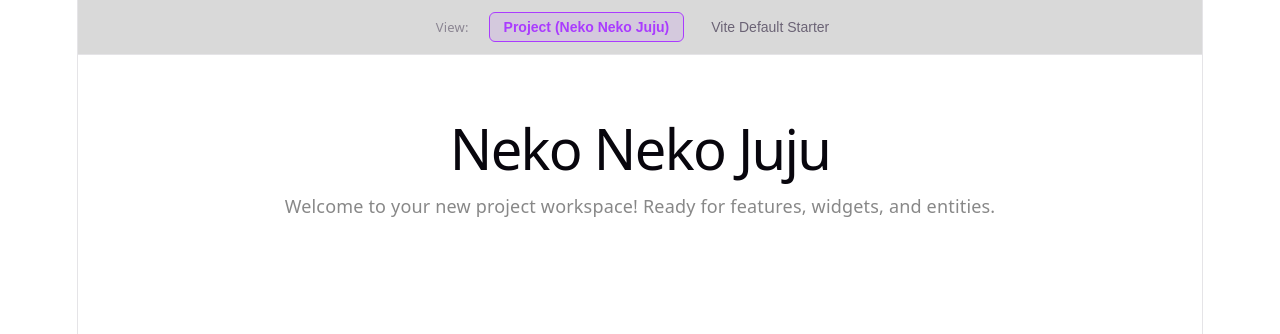
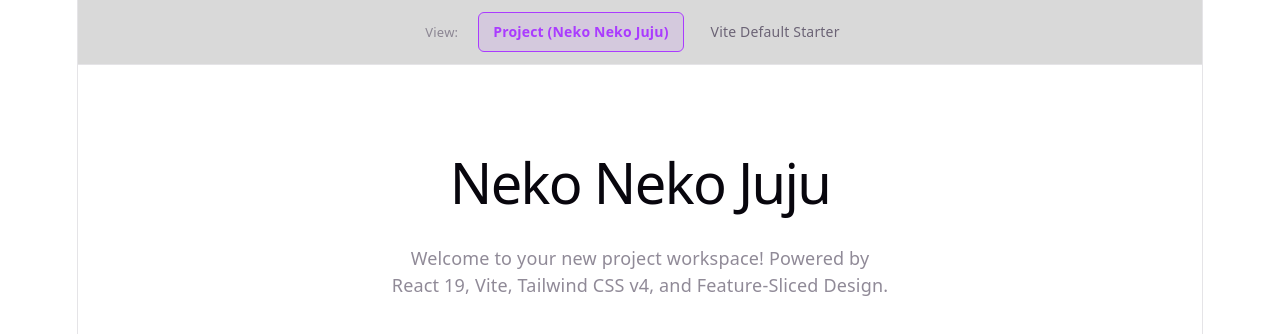
Before and after one commit to chulman444/2026-09-07-Neko-Neko-Juju, a React (Vite) app: page / in a window 1280 px wide. Shown: the top 334 px of the page. Built offline with nearby package versions, Linux system fonts and the light colour scheme.

Commit message:
feat(styling): install and configure Tailwind CSS v4 and host 0.0.0.0

```diff
--- a/package.json
+++ b/package.json
@@ -10,8 +10,10 @@
     "preview": "vite preview"
   },
   "dependencies": {
+    "@tailwindcss/vite": "^4.3.3",
     "react": "^19.2.8",
-    "react-dom": "^19.2.8"
+    "react-dom": "^19.2.8",
+    "tailwindcss": "^4.3.3"
   },
   "devDependencies": {
     "@types/node": "^24.13.3",
--- a/src/index.css
+++ b/src/app/styles/index.css
@@ -1,3 +1,9 @@
+@import "tailwindcss";
+
+@theme {
+  --color-neko-primary: #aa3bff;
+}
+
 :root {
   --text: #6b6375;
   --text-h: #08060d;
--- a/src/main.tsx
+++ b/src/main.tsx
@@ -1,6 +1,6 @@
 import { StrictMode } from 'react'
 import { createRoot } from 'react-dom/client'
-import './index.css'
+import '@/app/styles/index.css'
 import { App } from '@/app'
 
 createRoot(document.getElementById('root')!).render(
--- a/src/pages/home/ui/HomePage.tsx
+++ b/src/pages/home/ui/HomePage.tsx
@@ -1,9 +1,11 @@
 export const HomePage = () => {
   return (
-    <section style={{ textAlign: 'center', padding: '48px 24px' }}>
-      <h1>Neko Neko Juju</h1>
-      <p style={{ color: 'var(--text-p, #888)', marginTop: '12px' }}>
-        Welcome to your new project workspace! Ready for features, widgets, and entities.
+    <section className="flex flex-col items-center justify-center p-12 text-center">
+      <h1 className="text-4xl font-bold tracking-tight text-neko-primary">
+        Neko Neko Juju
+      </h1>
+      <p className="mt-4 text-base opacity-75 max-w-md">
+        Welcome to your new project workspace! Powered by React 19, Vite, Tailwind CSS v4, and Feature-Sliced Design.
       </p>
     </section>
   )
--- a/vite.config.ts
+++ b/vite.config.ts
@@ -1,10 +1,14 @@
 import { fileURLToPath, URL } from 'node:url'
+import tailwindcss from '@tailwindcss/vite'
 import react from '@vitejs/plugin-react'
 import { defineConfig } from 'vite'
 
 // https://vite.dev/config/
 export default defineConfig({
-  plugins: [react()],
+  plugins: [react(), tailwindcss()],
+  server: {
+    host: '0.0.0.0',
+  },
   resolve: {
     alias: {
       '@': fileURLToPath(new URL('./src', import.meta.url)),
```
Also changed, not shown: 1 other file (tests, documents, lock files or other folders).
